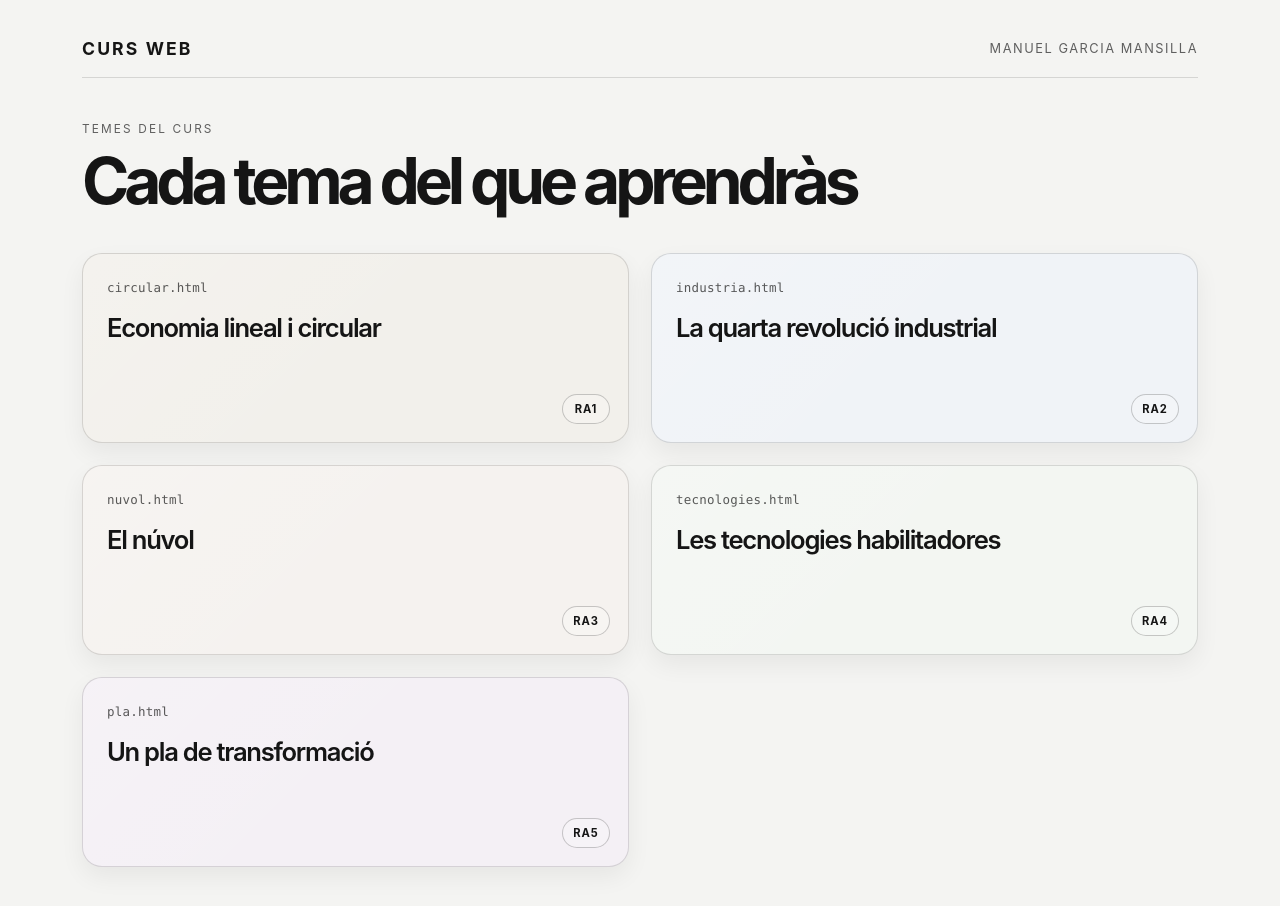
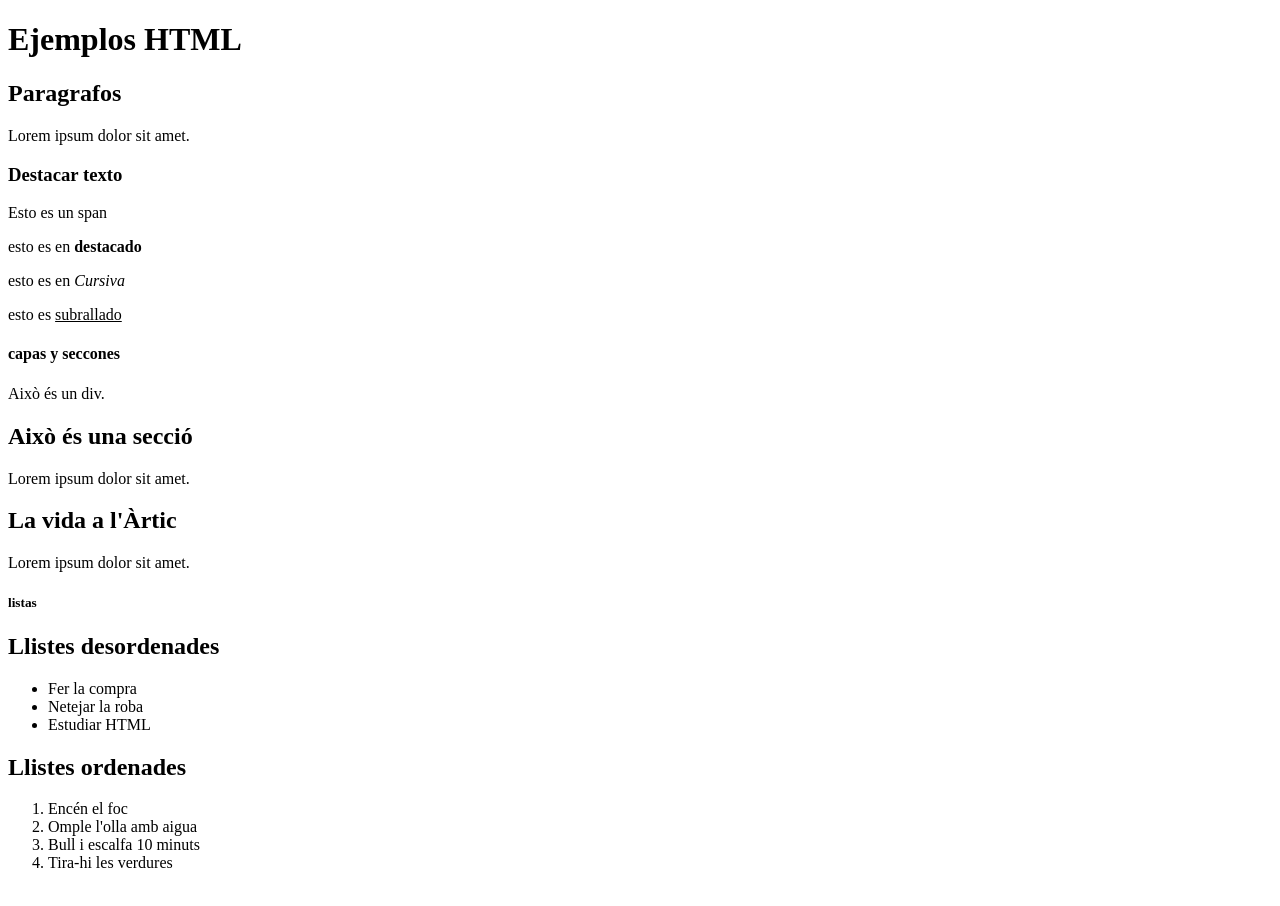
Before and after one commit to mgarciama2/IntroduccionHTML, a plain HTML site: page index.html in a window 1280 px wide. Drawn offline with Linux system fonts and the light colour scheme.

Commit message:
Eliminar archivos innecesarios

```diff
--- a/index.html
+++ b/index.html
@@ -1,56 +1,55 @@
 <!DOCTYPE html>
-<html lang="ca">
+<html lang="en">
 <head>
-  <meta charset="UTF-8" />
-  <meta name="viewport" content="width=device-width, initial-scale=1.0" />
-  <title>Temes del curs</title>
-  <link rel="stylesheet" href="styles.css" />
+  <meta charset="UTF-8">
+  <meta name="viewport" content="width=device-width, initial-scale=1.0">
+  <title>Web Clase</title>
+  <link rel="stylesheet" href="styles.css">
 </head>
 <body>
-  <div class="page-shell">
-    <header class="topbar">
-      <div class="brand">Curs Web</div>
-      <nav class="nav">
-        <span>Manuel Garcia Mansilla</span>
-      </nav>
-    </header>
+  <header>
+    <nav>
+    </nav>
+  </header>
+  <H1>Ejemplos HTML</H1>
+<h2 >Paragrafos</h2>
+<p>Lorem ipsum dolor sit amet.</p>
+<section><h3>Destacar texto</h3>
+<p>Esto es un <span>span</span></p>
+<p>esto es en <Strong>destacado</Strong></p>
+<p>esto es en <em>Cursiva</em></p>
+<p>esto es <u>subrallado</u></p></section>
 
-    <main class="hero">
-      <p class="eyebrow">Temes del curs</p>
-      <h1>Cada tema del que aprendràs</h1>
+<h4>capas y seccones</h4>
+<div>
+<p>Això és un div.</p>
+</div>
+<section>
+<h2>Això és una secció</h2>
+<p>Lorem ipsum dolor sit amet.</p>
+</section>
+<article>
+<h2>La vida a l'Àrtic</h2>
+<p>Lorem ipsum dolor sit amet.</p>
+</article>
+<h5>listas</h5>
+<h2>Llistes desordenades</h2>
+<ul>
+<li>Fer la compra</li>
+<li>Netejar la roba</li>
+<li>Estudiar HTML</li>
+</ul>
+<h2>Llistes ordenades</h2>
+<ol>
+<li>Encén el foc</li>
+<li>Omple l'olla amb aigua</li>
+<li>Bull i escalfa 10 minuts</li>
+<li>Tira-hi les verdures</li>
+</ol>
+<h6></h6>
 
-      <div class="card-grid">
-        <a class="course-card accent-one" href="circular.html">
-          <span class="code">circular.html</span>
-          <h2>Economia lineal i circular</h2>
-          <span class="tag">RA1</span>
-        </a>
 
-        <a class="course-card accent-two" href="industria.html">
-          <span class="code">industria.html</span>
-          <h2>La quarta revolució industrial</h2>
-          <span class="tag">RA2</span>
-        </a>
 
-        <a class="course-card accent-three" href="nuvol.html">
-          <span class="code">nuvol.html</span>
-          <h2>El núvol</h2>
-          <span class="tag">RA3</span>
-        </a>
 
-        <a class="course-card accent-four" href="tecnologies.html">
-          <span class="code">tecnologies.html</span>
-          <h2>Les tecnologies habilitadores</h2>
-          <span class="tag">RA4</span>
-        </a>
-
-        <a class="course-card accent-five" href="pla.html">
-          <span class="code">pla.html</span>
-          <h2>Un pla de transformació</h2>
-          <span class="tag">RA5</span>
-        </a>
-      </div>
-    </main>
-  </div>
 </body>
 </html>
--- a/styles.css
+++ /dev/null
@@ -1,224 +0,0 @@
-:root {
-  --bg: #f4f4f2;
-  --surface: rgba(255, 255, 255, 0.7);
-  --surface-strong: #ffffff;
-  --text: #151515;
-  --muted: #5f5f5f;
-  --line: rgba(21, 21, 21, 0.14);
-  --shadow: rgba(15, 15, 15, 0.06);
-  --card-1: #f2f0eb;
-  --card-2: #f0f3f7;
-  --card-3: #f5f2ef;
-  --card-4: #f3f6f2;
-  --card-5: #f4f0f5;
-}
-
-* {
-  box-sizing: border-box;
-}
-
-html {
-  scroll-behavior: smooth;
-}
-
-body {
-  margin: 0;
-  min-height: 100vh;
-  background: var(--bg);
-  color: var(--text);
-  font-family: "Inter", "Segoe UI", Arial, sans-serif;
-}
-
-.page-shell {
-  max-width: 1180px;
-  margin: 0 auto;
-  padding: 28px 32px 64px;
-}
-
-.topbar {
-  display: flex;
-  justify-content: space-between;
-  align-items: center;
-  padding: 10px 0 18px;
-  border-bottom: 1px solid var(--line);
-}
-
-.brand {
-  font-size: 1.1rem;
-  font-weight: 700;
-  letter-spacing: 0.12em;
-  text-transform: uppercase;
-}
-
-.nav {
-  display: flex;
-  gap: 26px;
-  font-size: 0.8rem;
-  letter-spacing: 0.12em;
-  text-transform: uppercase;
-  color: var(--muted);
-}
-
-.nav a {
-  color: var(--muted);
-  text-decoration: none;
-  transition: color 0.2s ease;
-}
-
-.nav a:hover {
-  color: var(--text);
-}
-
-.hero {
-  padding-top: 44px;
-}
-
-.eyebrow {
-  margin: 0 0 16px;
-  color: var(--muted);
-  font-size: 0.74rem;
-  letter-spacing: 0.18em;
-  text-transform: uppercase;
-}
-
-h1 {
-  margin: 0;
-  max-width: 980px;
-  font-size: clamp(3rem, 5vw, 6.2rem);
-  line-height: 0.92;
-  letter-spacing: -0.08em;
-  font-weight: 700;
-}
-
-.card-grid {
-  display: grid;
-  grid-template-columns: repeat(2, minmax(260px, 1fr));
-  gap: 22px;
-  margin-top: 42px;
-}
-
-.course-card {
-  position: relative;
-  min-height: 190px;
-  padding: 22px 24px 20px;
-  border: 1px solid var(--line);
-  border-radius: 20px;
-  background: var(--surface);
-  box-shadow: 0 10px 25px var(--shadow);
-  overflow: hidden;
-  text-decoration: none;
-  color: var(--text);
-  display: block;
-  transition: transform 0.25s ease, box-shadow 0.25s ease, border-color 0.25s ease;
-}
-
-.course-card::after {
-  content: "";
-  position: absolute;
-  inset: 0 auto auto 0;
-  width: 100%;
-  height: 100%;
-  background: linear-gradient(135deg, rgba(255,255,255,0.16), transparent 55%);
-  pointer-events: none;
-}
-
-.course-card:hover {
-  transform: translateY(-5px);
-  box-shadow: 0 18px 30px rgba(17, 17, 17, 0.08);
-  border-color: rgba(21, 21, 21, 0.24);
-}
-
-.accent-one { background: var(--card-1); }
-.accent-two { background: var(--card-2); }
-.accent-three { background: var(--card-3); }
-.accent-four { background: var(--card-4); }
-.accent-five { background: var(--card-5); }
-
-.code {
-  position: relative;
-  z-index: 1;
-  display: inline-block;
-  margin-bottom: 18px;
-  font-family: "SFMono-Regular", Consolas, monospace;
-  font-size: 0.78rem;
-  letter-spacing: 0.02em;
-  text-transform: lowercase;
-  color: rgba(21, 21, 21, 0.7);
-}
-
-.course-card h2 {
-  position: relative;
-  z-index: 1;
-  margin: 0;
-  max-width: 80%;
-  font-size: clamp(1.5rem, 2vw, 2.1rem);
-  line-height: 1.15;
-  letter-spacing: -0.05em;
-  font-weight: 600;
-}
-
-.tag {
-  position: absolute;
-  right: 18px;
-  bottom: 18px;
-  z-index: 1;
-  display: inline-flex;
-  align-items: center;
-  justify-content: center;
-  min-width: 48px;
-  height: 30px;
-  padding: 0 10px;
-  border-radius: 999px;
-  border: 1px solid rgba(21, 21, 21, 0.22);
-  background: rgba(255,255,255,0.22);
-  font-size: 0.7rem;
-  letter-spacing: 0.08em;
-  font-weight: 700;
-}
-
-.info-panel {
-  margin-top: 28px;
-  padding: 22px 24px;
-  border: 1px solid var(--line);
-  border-radius: 18px;
-  background: rgba(255, 255, 255, 0.4);
-  max-width: 820px;
-}
-
-.info-panel p {
-  margin: 0 0 14px;
-  font-size: 1.08rem;
-  line-height: 1.7;
-  color: var(--muted);
-}
-
-.info-panel p:last-child {
-  margin-bottom: 0;
-}
-
-.single-column {
-  grid-template-columns: 1fr;
-  max-width: 820px;
-}
-
-@media (max-width: 820px) {
-  .page-shell {
-    padding-left: 18px;
-    padding-right: 18px;
-  }
-
-  .topbar {
-    flex-direction: column;
-    align-items: flex-start;
-    gap: 10px;
-  }
-
-  .nav {
-    gap: 14px;
-    flex-wrap: wrap;
-  }
-
-  .card-grid {
-    grid-template-columns: 1fr;
-  }
-}
```
Also changed, not shown: circular.html (deleted, +0 -26 lines), industria.html (deleted, +0 -25 lines), nuvol.html (deleted, +0 -25 lines), pla.html (deleted, +0 -25 lines), tecnologies.html (deleted, +0 -25 lines).
